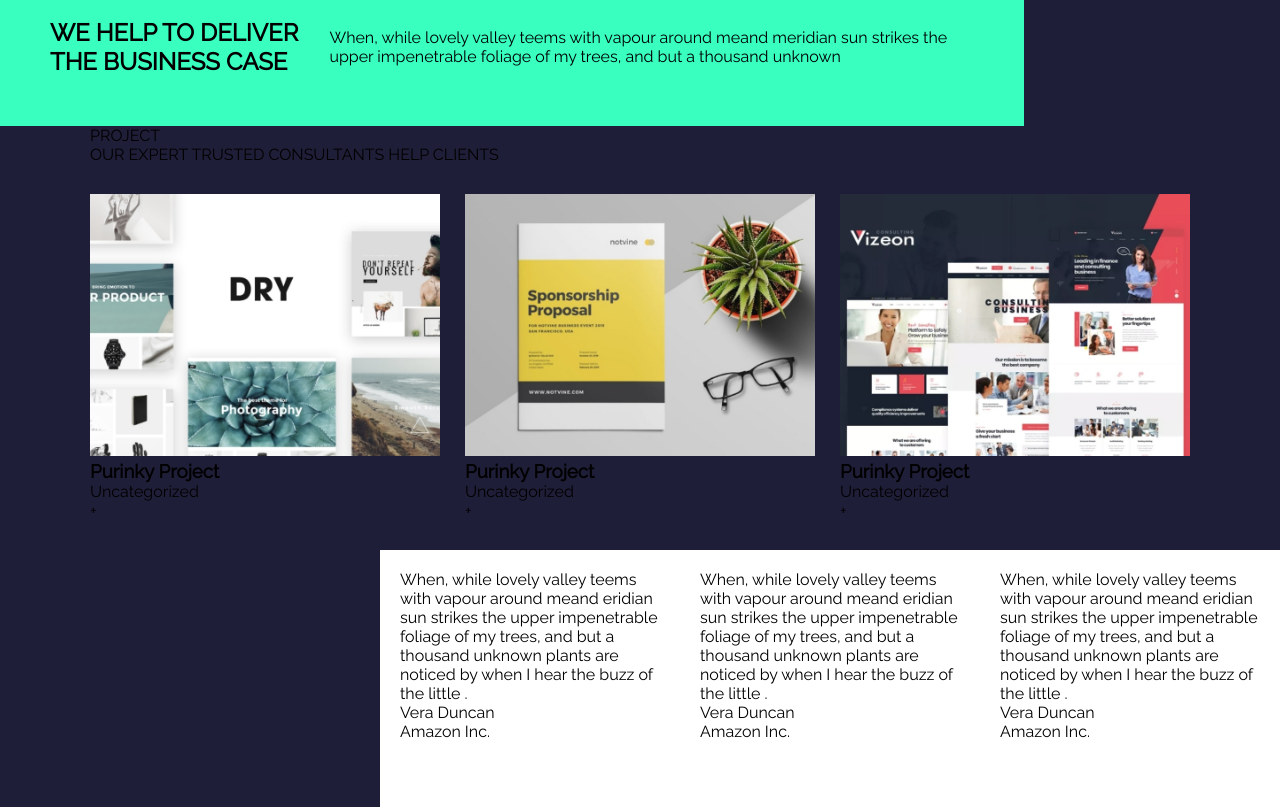
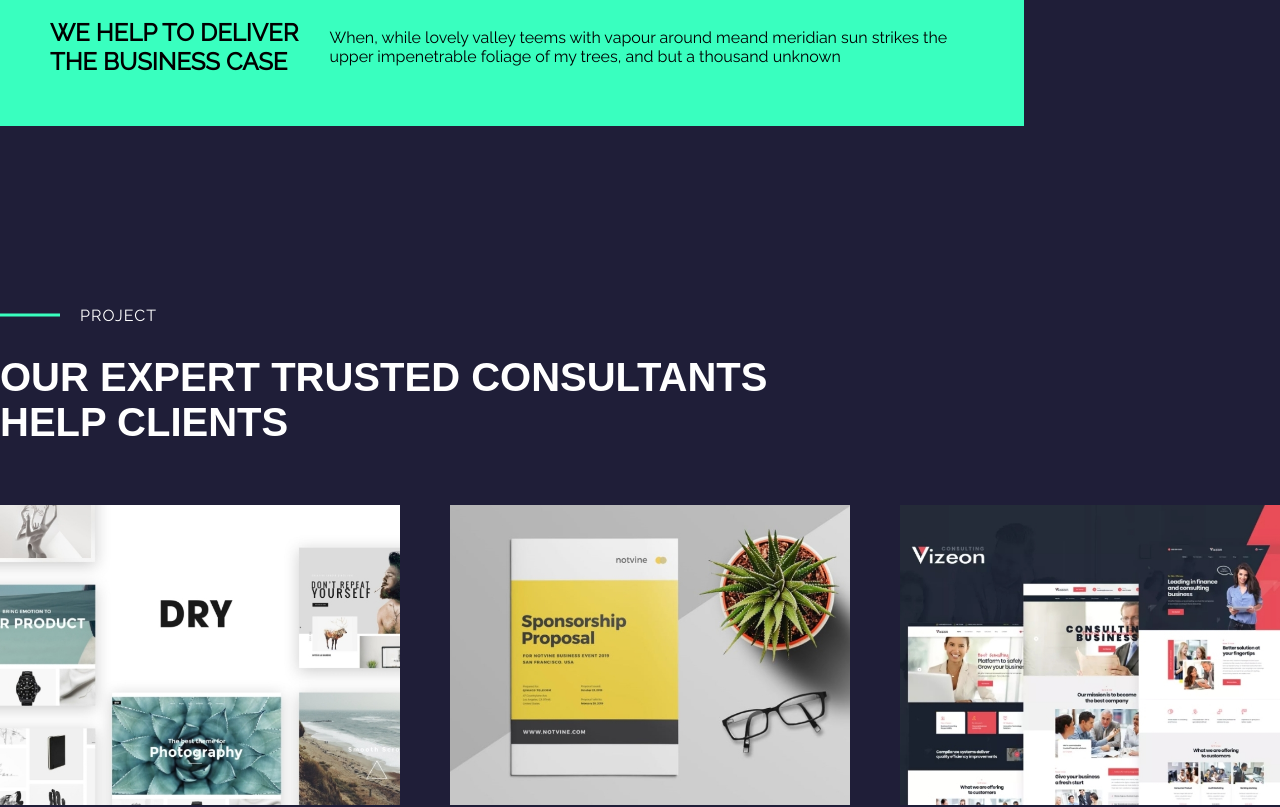
Before and after one commit to guglielmopiasenti/proj-html-vuejs, a Vue app: page / in a window 1280 px wide. Shown: the part 2840-3647 px from the top of the page. Built offline with nearby package versions, Linux system fonts and the light colour scheme; a web font is replaced by a local one.

Commit message:
project card first draft

```diff
--- a/src/components/ProjectCard.vue
+++ b/src/components/ProjectCard.vue
@@ -17,20 +17,22 @@ export default {
         <div class="section-container">
             <div>
                 <div>
-                    <div>
+                    <div id="project">
                         PROJECT
                     </div>
-                    <div>{{ title }}</div>
+                    <h1>{{ title }}</h1>
                     <div></div>
                 </div>
             </div>
             <div class="card-components">
-                <div v-for="(card, index) in projectCard" :key="index">
+                <div v-for="(card, index) in projectCard" :key="index" class="card">
                     <img :src="card.img" alt="Project Image" />
-                    <div>
-                        <h3>{{ card.title }}</h3>
-                        <p>{{ card.category }}</p>
-                        <div>{{ card.zoom }}</div>
+                    <div class="overlay">
+                        <div>
+                            <h3>{{ card.title }}</h3>
+                            <p>{{ card.category }}</p>
+                        </div>
+                        <div class="zoom">{{ card.zoom }}</div>
                     </div>
                 </div>
             </div>
@@ -46,7 +48,43 @@ export default {
 }
 
 .section-container {
-    @include container-md
+    @include container-lg;
+    color: white;
+    padding: 180px 0;
+
+    #project {
+        letter-spacing: 1px;
+        position: relative;
+        padding-left: 80px;
+
+        &::after {
+            content: '';
+            position: absolute;
+            top: 50%;
+            left: 0;
+            width: 60px;
+            height: 3px;
+            background-color: $c-a;
+            transform: translateY(-50%);
+        }
+    }
+
+    h1 {
+        @include second-font;
+        font-size: 40px;
+        width: 60%;
+        padding: 30px 0;
+    }
+
+    h3 {
+        font-weight: 600;
+    }
+
+    .zoom {
+        font-size: 25px;
+        background-color: $c-g3;
+        padding: 10px 20px;
+    }
 }
 
 .card-components {
@@ -55,8 +93,39 @@ export default {
     gap: 20px;
     padding: 30px 0;
 
-    img {
-        width: 350px;
+    .card {
+        position: relative;
+
+        img {
+            width: 400px;
+            transition: all .3s ease-in-out;
+        }
+
+        .overlay {
+            position: absolute;
+            top: 0;
+            left: 0;
+            right: 0;
+            bottom: 0;
+            display: flex;
+            align-items: flex-end;
+            justify-content: space-between;
+            opacity: 0;
+            transition: opacity .3s ease-in-out;
+            color: white;
+            background: rgba(249, 30, 58, 0.5);
+            padding: 20px;
+        }
+
+        &:hover {
+            img {
+                filter: brightness(.5);
+            }
+
+            .overlay {
+                opacity: 1;
+            }
+        }
     }
 }
 </style>
```
